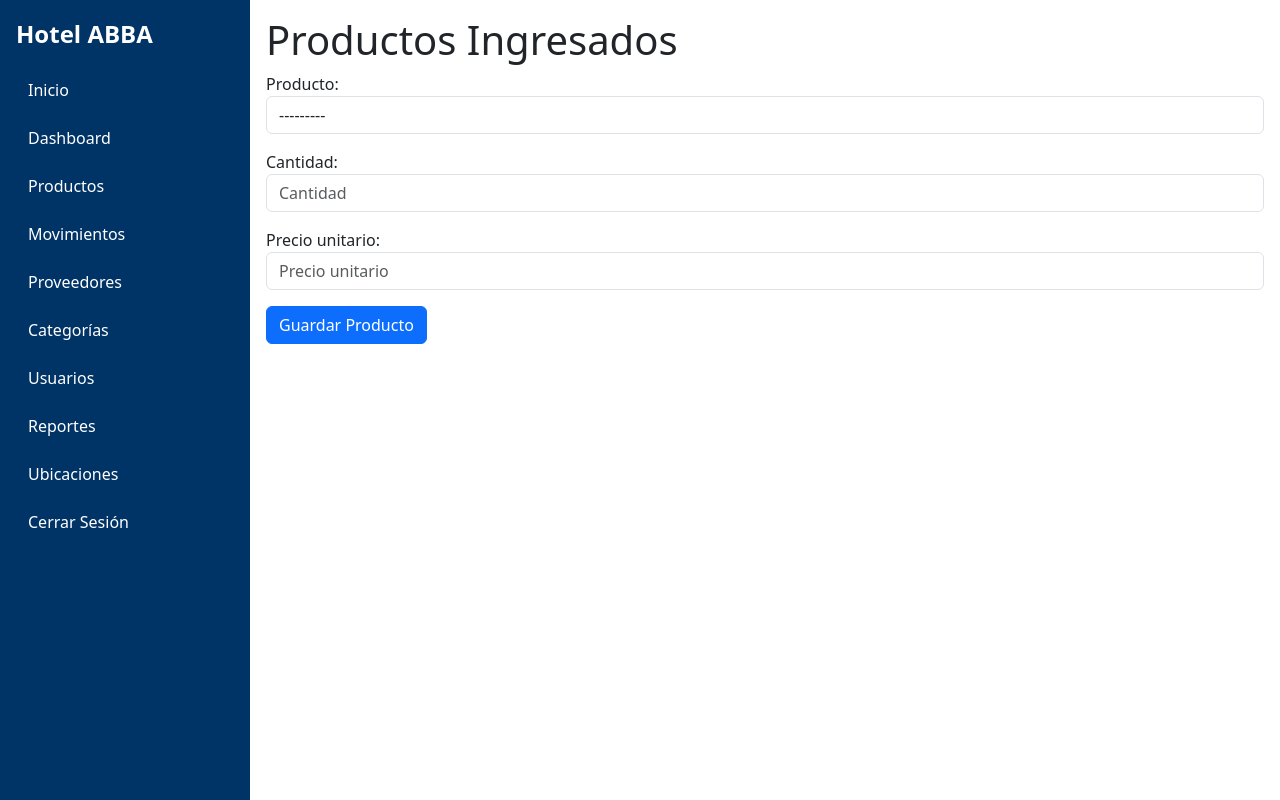
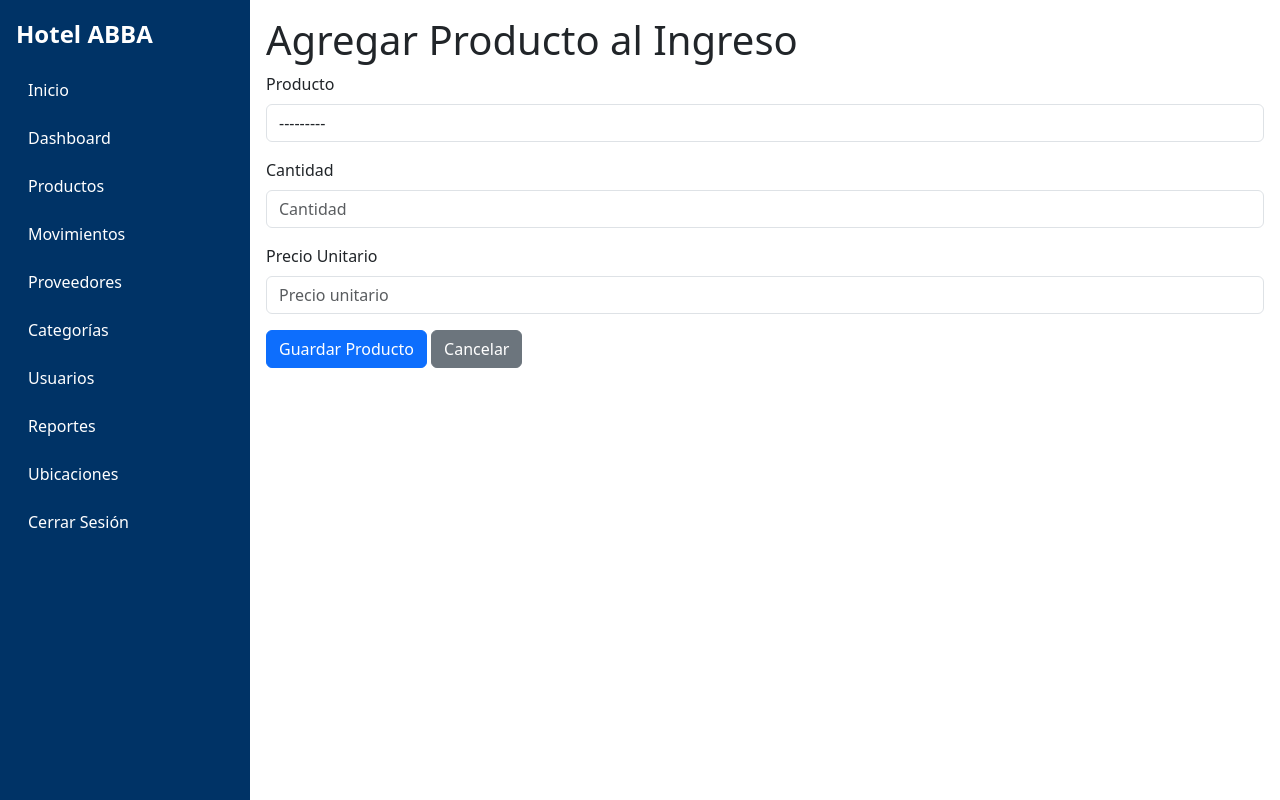
Before and after one commit to ArmaldoCasas/Hotel_ABBA_Inventario, a Django app: template templates/movimientos/ingresos/movimiento_ingreso.html in a window 1280 px wide. Run offline with Django 5.2, Linux system fonts and the light colour scheme; the template is opened without the code that fills it: values that come from a table or form of the project are taken from there, others are empty; tables that the repository leaves empty hold one stand-in row (values such as "Sample post").

Commit message:
se agrego filtro para ingreso

```diff
--- a/Movimientos/forms.py
+++ b/Movimientos/forms.py
@@ -45,6 +45,42 @@ class MovimientoIngresoForm(forms.ModelForm):
             'cantidad': forms.NumberInput(attrs={'class': 'form-control', 'placeholder': 'Cantidad'}),
             'precio_unitario': forms.NumberInput(attrs={'class': 'form-control', 'placeholder': 'Precio unitario'}),
         }
+
+    def __init__(self, *args, **kwargs):
+        # Extraer proveedor_id de kwargs
+        proveedor_id = kwargs.pop('proveedor_id', None)
+        super().__init__(*args, **kwargs)
+
+        print(f"DEBUG FormInit: proveedor_id = {proveedor_id} (type: {type(proveedor_id)})")
+
+        # Siempre inicializar con productos activos como base segura
+        try:
+            if proveedor_id:
+                # Filtrar por proveedor si se proporciona
+                # La relación es ManyToMany a través de ProveedorProducto
+                queryset = Producto.objects.filter(
+                    proveedores__id=proveedor_id,
+                    esta_activo=True
+                ).distinct().order_by('nombre')
+                print(f"DEBUG FormInit: Productos por proveedor (id={proveedor_id}) = {queryset.count()}")
+                for p in queryset[:5]:  # Debug: mostrar primeros 5 productos
+                    print(f"  - {p.nombre}")
+                self.fields['producto'].queryset = queryset
+            else:
+                # Si no hay proveedor, mostrar todos los productos activos
+                queryset = Producto.objects.filter(
+                    esta_activo=True
+                ).order_by('nombre')
+                print(f"DEBUG FormInit: Todos los productos = {queryset.count()}")
+                self.fields['producto'].queryset = queryset
+        except Exception as e:
+            # En caso de error, asegurar un queryset válido
+            print(f"DEBUG FormInit: Error - {str(e)}")
+            import traceback
+            traceback.print_exc()
+            self.fields['producto'].queryset = Producto.objects.filter(
+                esta_activo=True
+            ).order_by('nombre')
 
     def clean_cantidad(self):
         cantidad = self.cleaned_data.get('cantidad')
--- a/templates/movimientos/ingresos/movimiento_ingreso.html
+++ b/templates/movimientos/ingresos/movimiento_ingreso.html
@@ -1,12 +1,34 @@
 {% extends "base.html" %}
-{% block title %}Productos Ingresados - Hotel ABBA{% endblock %}
+{% block title %}Agregar Producto - Hotel ABBA{% endblock %}
 {% block content %}
 
 <div class="main-content">
-  <h1>Productos Ingresados</h1>
-  <form method="post">{% csrf_token %}
-    {{ form_movimiento.as_p }}
+  <h1>Agregar Producto al Ingreso</h1>
+  <form method="post" novalidate>
+    {% csrf_token %}
+    <div class="mb-3">
+      <label for="{{ form_movimiento.producto.id_for_label }}" class="form-label">Producto</label>
+      {{ form_movimiento.producto }}
+      {% if form_movimiento.producto.errors %}
+        <div class="text-danger">{{ form_movimiento.producto.errors }}</div>
+      {% endif %}
+    </div>
+    <div class="mb-3">
+      <label for="{{ form_movimiento.cantidad.id_for_label }}" class="form-label">Cantidad</label>
+      {{ form_movimiento.cantidad }}
+      {% if form_movimiento.cantidad.errors %}
+        <div class="text-danger">{{ form_movimiento.cantidad.errors }}</div>
+      {% endif %}
+    </div>
+    <div class="mb-3">
+      <label for="{{ form_movimiento.precio_unitario.id_for_label }}" class="form-label">Precio Unitario</label>
+      {{ form_movimiento.precio_unitario }}
+      {% if form_movimiento.precio_unitario.errors %}
+        <div class="text-danger">{{ form_movimiento.precio_unitario.errors }}</div>
+      {% endif %}
+    </div>
     <button class="btn btn-primary" type="submit">Guardar Producto</button>
+    <a href="{% url 'ingreso' %}" class="btn btn-secondary">Cancelar</a>
   </form>
 </div>
 
```
Also changed, not shown: Movimientos/views.py (+50 -30 lines).
